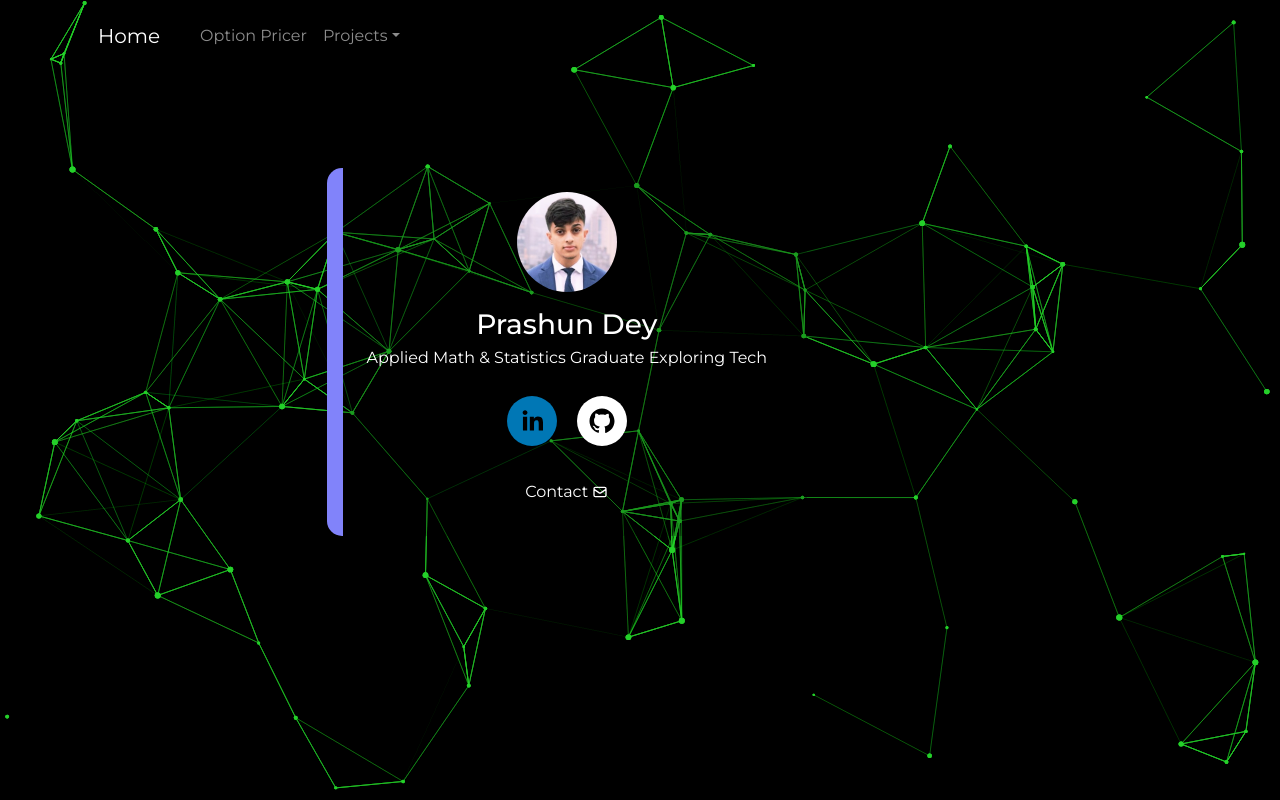
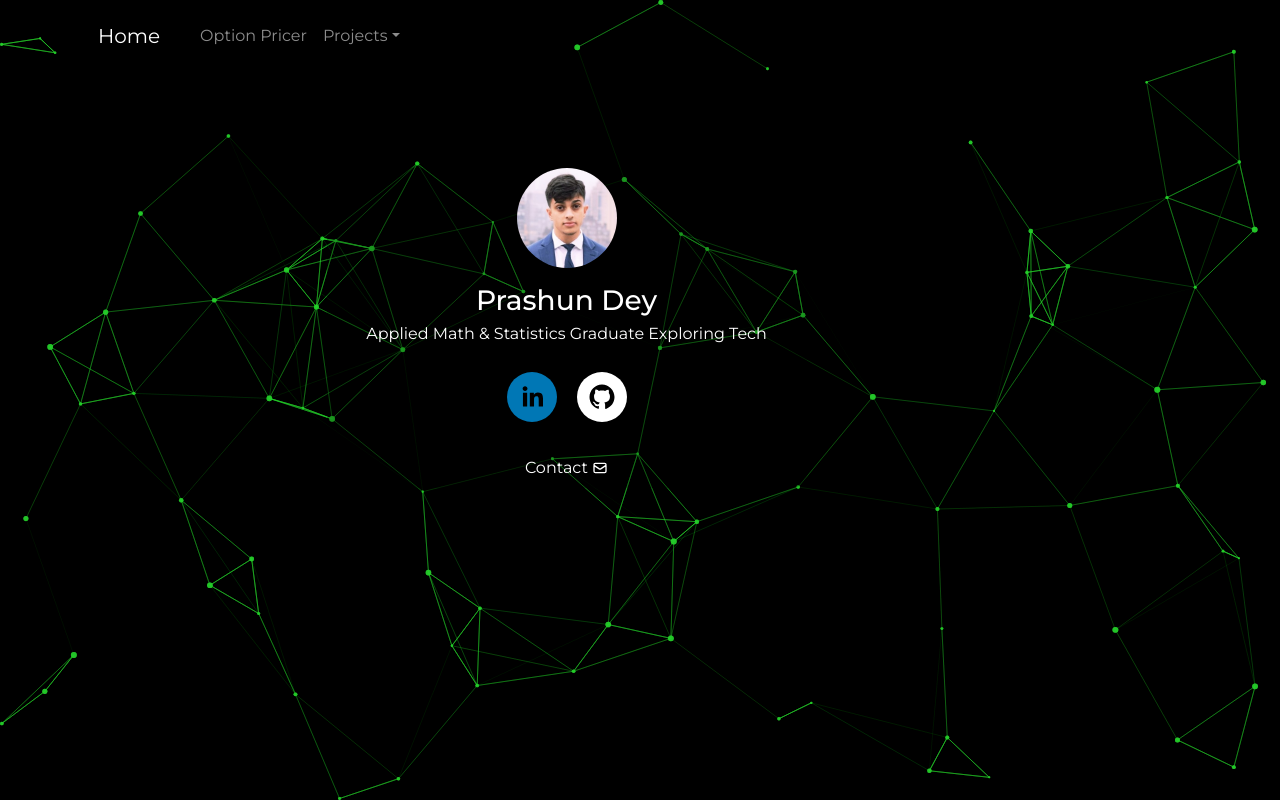
Before and after one commit to prashundey/options-app, a React (Create React App) app: page / in a window 1280 px wide. Built offline with nearby package versions, Linux system fonts and the light colour scheme.

Commit message:
Connected to new backend domain to serve as HTTPs proxy

```diff
--- a/public/index.html
+++ b/public/index.html
@@ -24,10 +24,10 @@
       work correctly both with client-side routing and a non-root public URL.
       Learn how to configure a non-root public URL by running `npm run build`.
     -->
-    <title>nothing to see here</title>
+    <title>Prashun Dey</title>
   </head>
   <body>
-    <noscript>You need to enable JavaScript to run this app.</noscript>
+    <noscript></noscript>
     <div id="root"></div>
     <!--
       This HTML file is a template.
--- a/src/api/APIConstants.ts
+++ b/src/api/APIConstants.ts
@@ -1 +1,2 @@
-export const API_URL = "http://blackscholesoptions.us-east-2.elasticbeanstalk.com/";
+export const API_BEAN_STALK_URL = "http://blackscholesoptions.us-east-2.elasticbeanstalk.com/";
+export const API_SSL_SECURED_URL = "https://www.stockoptionsdomain.link/";
--- a/src/api/client.ts
+++ b/src/api/client.ts
@@ -1,8 +1,8 @@
 import axios from "axios";
-import { API_URL } from "./APIConstants";
+import { API_SSL_SECURED_URL} from "./APIConstants";
 
 export default axios.create({
-  baseURL: API_URL,
+  baseURL: API_SSL_SECURED_URL,
   headers: {
     "Content-type": "application/json"
   }
--- a/src/components/options/BlackScholesInfo.css
+++ b/src/components/options/BlackScholesInfo.css
@@ -7,7 +7,7 @@
 .bs-accordion > .accordion-item {
     background: rgba(0, 0, 0, .25);
     color: white;
-    border-color: white;
+    border-color: gray;
 }
 
 .bs-accordion > .accordion-item >  .accordion-header > .accordion-button {
--- a/src/components/personal/particles/ParticlesComponent.jsx
+++ b/src/components/personal/particles/ParticlesComponent.jsx
@@ -27,7 +27,7 @@ export class ParticlesComponent extends React.Component {
             },
             fpsLimit: 60,
             interactivity: {
-              detectsOn: "canvas",
+              detectsOn: "window",
               events: {
                 onClick: {
                   enable: true,
@@ -101,7 +101,6 @@ export class ParticlesComponent extends React.Component {
                 zIndex: -1,
             },
             detectRetina: true,
-            detectsOn: window
           }}
         />
       );
--- a/src/components/personal/profile/ProfileCard.css
+++ b/src/components/personal/profile/ProfileCard.css
@@ -4,38 +4,14 @@
 }
 .profile-card {
     margin-top: 3rem;
-    margin-right: 2rem;
+    margin-right: 3rem;
     border: none;
     position: absolute;
     overflow: hidden;
     border-radius: 15px;
     background: rgba(0, 0, 0, .25);
-}
-
-.profile-card:before {
-    content: "";
-    position: absolute;
-    left: 0;
-    top: 0;
-    width: 1rem;
-    height: 100%;
-    background-color: #8183fa;
-    transform: scaleY(1);
-    transition: all 0.5s;
-    transform-origin: bottom
-}
-
-.profile-card:after {
-    content: "";
-    position: absolute;
-    left: 0;
-    top: 0;
-    width: 1rem;
-    height: 100%;
-    background-color: blue;
-    transform: scaleY(0);
-    transition: all 0.5s;
-    transform-origin: bottom
+    min-width: 30rem;
+    min-width: 30rem;
 }
 
 .profile-card:hover::after {
@@ -74,6 +50,6 @@
 
 .contact-canvas, .contact-canvas > button {
     max-height: 8rem;
-    background: rgba(134, 132, 233, 0.5);
+    background: rgba(94, 105, 255, 0.5);
     color: white;
 }
--- a/src/components/personal/profile/ProfileCard.tsx
+++ b/src/components/personal/profile/ProfileCard.tsx
@@ -12,7 +12,7 @@ export class ProfileCard extends React.Component {
             <div className="container mt-5">
                 <div className="row d-flex justify-content-center">
                     <div className="col-md-7">
-                        <div className="profile-card p-3 py-4">
+                        <div className="profile-card">
                             <div className="text-center">
                                 <img src={pic} width="100" className="rounded-circle" />
                             </div>
```
